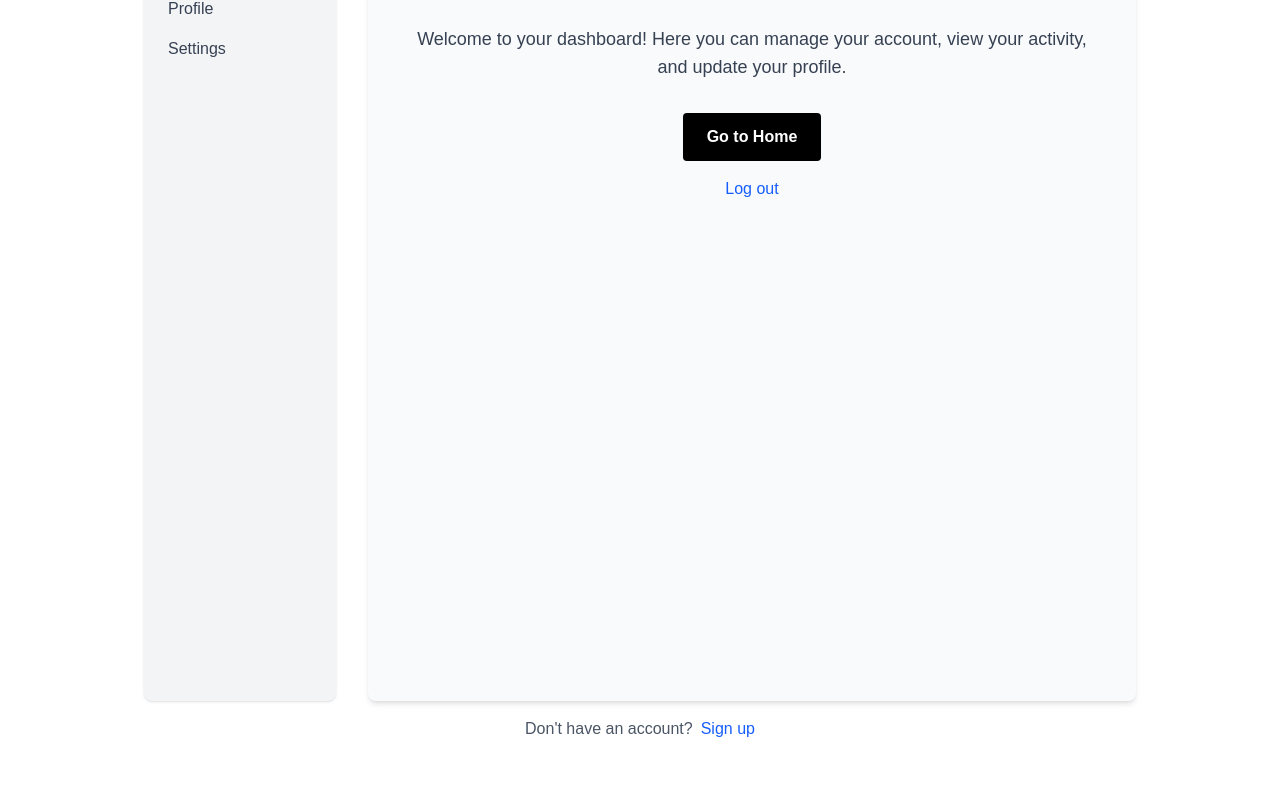
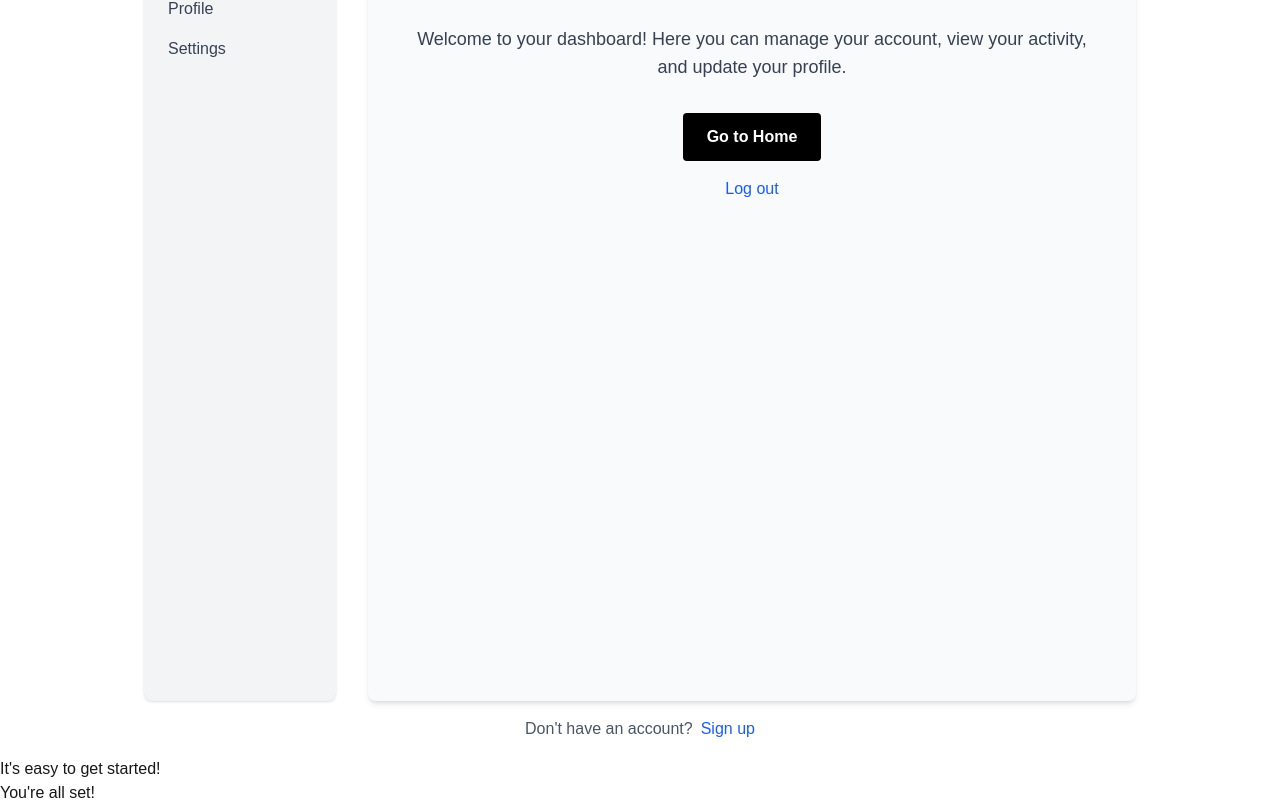
Before and after one commit to tru-leverette/xmpcommerce, a Next.js app: page /dashboard in a window 1280 px wide. Shown: the part 159-964 px from the top of the page. Before the commit the page ends 916 px from the top, so only its background shows below. Built offline with nearby package versions, Linux system fonts and the light colour scheme.

Commit message:
fixed vercel errors x two

```diff
--- a/src/app/dashboard/page.tsx
+++ b/src/app/dashboard/page.tsx
@@ -109,6 +109,8 @@ export default function DashboardWrapper() {
           Sign up
         </Link>
       </div>
+      <p>It&apos;s easy to get started!</p>
+      <span>You&apos;re all set!</span>
     </div>
   );
 }
```
